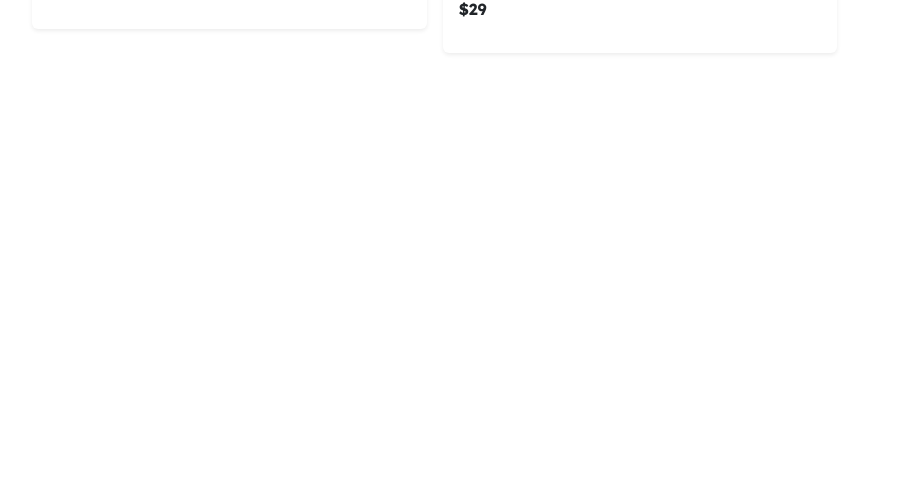
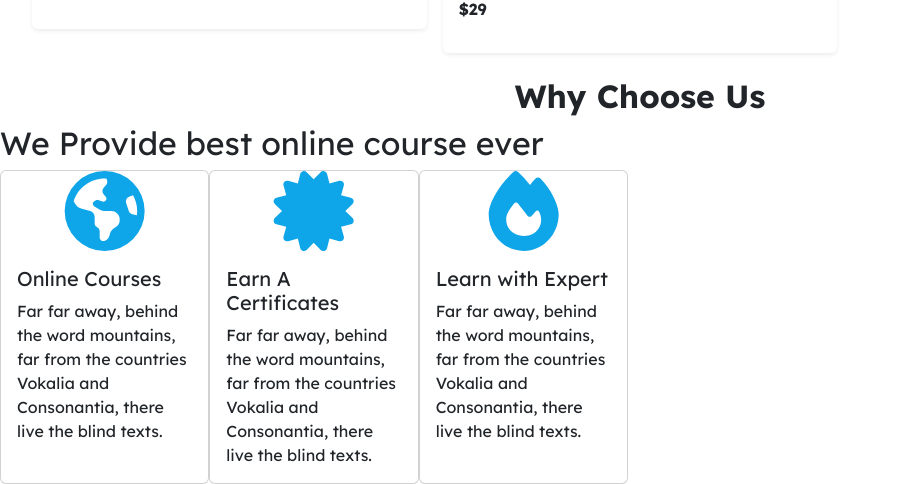
Before and after one commit to mahbubrahman1/learn-today, a React (Create React App) app: page / in a window 1280 px wide. Shown: the part 2177-2661 px from the top of the page, without its empty margins (0-900 px from the left). Before the commit the page ends 2246 px from the top, so only its background shows below. Built offline with nearby package versions, Linux system fonts and the light colour scheme.

Commit message:
added about section

```diff
--- a/package.json
+++ b/package.json
@@ -3,6 +3,9 @@
   "version": "0.1.0",
   "private": true,
   "dependencies": {
+    "@fortawesome/fontawesome-svg-core": "^6.2.1",
+    "@fortawesome/free-solid-svg-icons": "^6.2.1",
+    "@fortawesome/react-fontawesome": "^0.2.0",
     "@testing-library/jest-dom": "^5.16.5",
     "@testing-library/react": "^13.4.0",
     "@testing-library/user-event": "^13.5.0",
--- a/src/pages/About.js
+++ b/src/pages/About.js
@@ -1,9 +1,44 @@
 import React from 'react'
+import { Card, Col, Row } from 'react-bootstrap'
+import { FontAwesomeIcon } from '@fortawesome/react-fontawesome'
+import { faCoffee, faEarthAmericas, faCertificate, faFire } from '@fortawesome/free-solid-svg-icons'
+import '../styles/custom.scss'
 
 const About = () => {
     return (
         <div>
-            <h1>about</h1>
+            <h2>We Provide best online course ever</h2>
+            <Row xs={1} md={2} className="g-4">
+                <Col className='d-flex'>
+                    <Card>
+                        <FontAwesomeIcon icon={faEarthAmericas} size='5x' className='custom-icon' />
+                        <Card.Body>
+                            <Card.Title>Online Courses</Card.Title>
+                            <Card.Text>
+                                Far far away, behind the word mountains, far from the countries Vokalia and Consonantia, there live the blind texts.
+                            </Card.Text>
+                        </Card.Body>
+                    </Card>
+                    <Card>
+                        <FontAwesomeIcon icon={faCertificate} size='5x' className='custom-icon' />
+                        <Card.Body>
+                            <Card.Title>Earn A Certificates</Card.Title>
+                            <Card.Text>
+                                Far far away, behind the word mountains, far from the countries Vokalia and Consonantia, there live the blind texts.
+                            </Card.Text>
+                        </Card.Body>
+                    </Card>
+                    <Card>
+                        <FontAwesomeIcon icon={faFire} size='5x' className='custom-icon' />
+                        <Card.Body>
+                            <Card.Title>Learn with Expert</Card.Title>
+                            <Card.Text>
+                                Far far away, behind the word mountains, far from the countries Vokalia and Consonantia, there live the blind texts.
+                            </Card.Text>
+                        </Card.Body>
+                    </Card>
+                </Col>
+            </Row>
         </div>
     )
 }
--- a/src/pages/Home.js
+++ b/src/pages/Home.js
@@ -4,6 +4,7 @@ import { AnimatePresence, motion } from 'framer-motion';
 import { Row } from 'react-bootstrap';
 import UseCourses from '../hooks/UseCourses';
 import Course from '../components/Course';
+import About from '../pages/About'
 
 const Home = () => {
     const { courses, setCourses } = UseCourses();
@@ -22,12 +23,15 @@ const Home = () => {
                             courses.map((course, index) => index < 8 && (<Course
                                 key={course.id}
                                 course={course}
-                            />)
-                            )
+                            />))
                         }
                     </Row>
                 </AnimatePresence>
             </motion.div>
+
+            {/* about us */}
+            <h2 className='text-center mt-4 fw-bold'>Why Choose Us</h2>
+            <About />
         </div>
     )
 }
--- a/src/styles/custom.scss
+++ b/src/styles/custom.scss
@@ -7,3 +7,7 @@
     height: 50vh;
     background-repeat: no-repeat;
 }
+
+.custom-icon {
+    color: #0EA5E9;
+}
```
Also changed, not shown: 1 other file (tests, documents, lock files or other folders).
